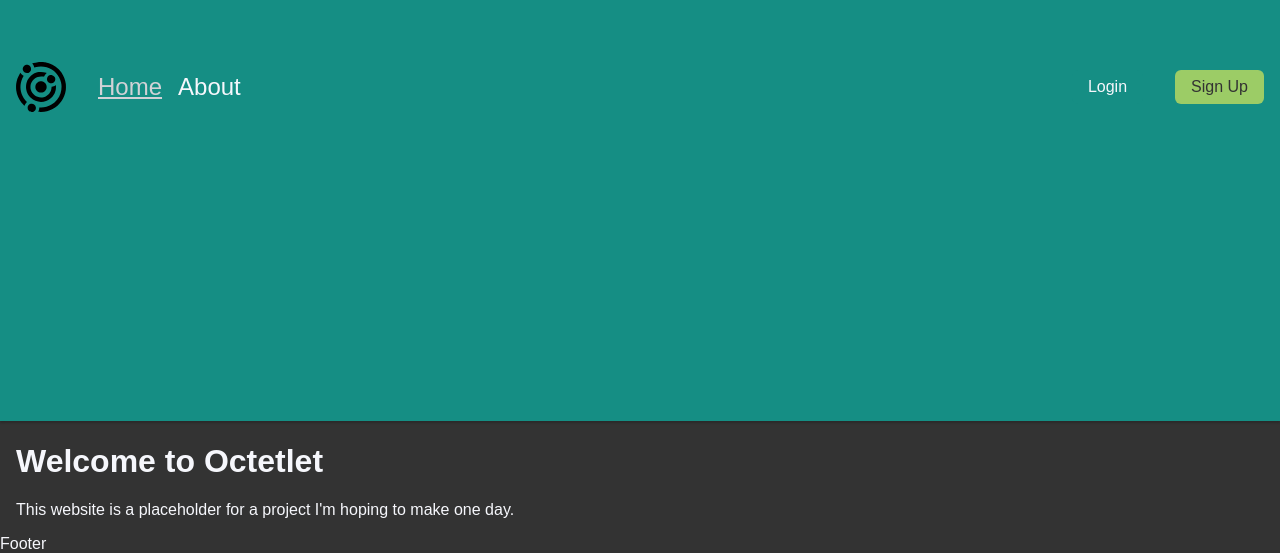
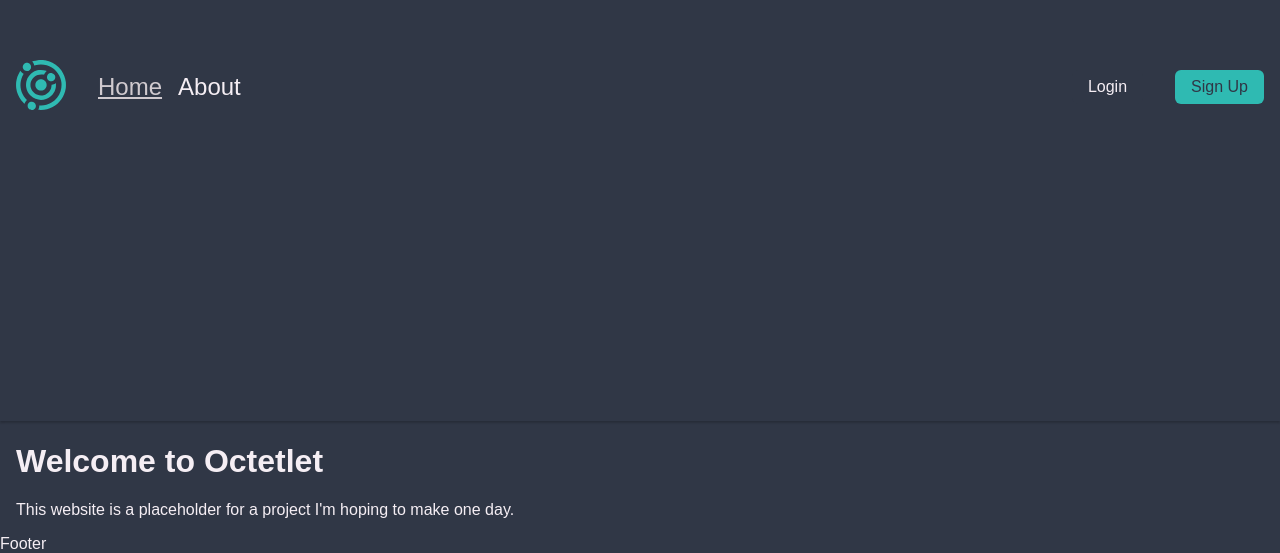
Before and after one commit to EjPlatzer/octetlet, a SvelteKit app: page / in a window 1280 px wide. Shown: the part 247-800 px from the top of the page. Built offline with nearby package versions, Linux system fonts and the light colour scheme.

Commit message:
Update theme colors

```diff
--- /dev/null
+++ b/src/lib/assets/Logo.svelte
@@ -0,0 +1,81 @@
+<a href="/">
+	<svg
+		version="1.0"
+		xmlns="http://www.w3.org/2000/svg"
+		width="512.000000pt"
+		height="512.000000pt"
+		viewBox="0 0 512.000000 512.000000"
+		preserveAspectRatio="xMidYMid meet"
+	>
+		<metadata> Created by potrace 1.16, written by Peter Selinger 2001-2019 </metadata>
+		<g
+			transform="translate(0.000000,512.000000) scale(0.100000,-0.100000)"
+			fill="#000000"
+			stroke="none"
+		>
+			<path
+				d="M2238 5105 c-163 -23 -307 -55 -438 -97 -69 -22 -128 -43 -133 -47
+-4 -4 11 -29 34 -55 58 -65 126 -188 150 -271 12 -38 23 -72 24 -73 2 -2 43 8
+92 22 386 113 792 114 1178 2 733 -211 1313 -832 1474 -1581 75 -348 55 -736
+-55 -1078 -155 -480 -493 -905 -926 -1166 -340 -204 -761 -315 -1133 -298
+l-122 5 -1 -74 c-3 -98 -25 -190 -69 -286 -20 -43 -33 -81 -29 -85 4 -4 100
+-9 214 -11 461 -9 855 82 1251 289 734 384 1224 1085 1347 1924 22 147 25 514
+6 650 -57 405 -198 785 -404 1096 -109 163 -186 258 -328 400 -381 384 -852
+627 -1395 721 -156 27 -587 35 -737 13z"
+			/>
+			<path
+				d="M969 4806 c-79 -32 -120 -59 -167 -110 -97 -105 -134 -258 -97 -400
+81 -312 477 -419 709 -192 86 84 126 180 126 307 0 184 -112 339 -288 400 -81
+28 -209 26 -283 -5z"
+			/>
+			<path
+				d="M2326 4084 c-185 -29 -408 -110 -561 -204 -338 -208 -594 -549 -691
+-922 -48 -186 -60 -453 -30 -638 56 -340 215 -636 466 -873 419 -394 1024
+-520 1567 -327 508 181 905 646 993 1165 28 160 33 465 8 465 -5 0 -30 -14
+-54 -31 -85 -58 -219 -108 -335 -124 l-46 -6 -6 -97 c-26 -451 -353 -847 -799
+-971 -568 -157 -1173 197 -1324 774 -31 120 -42 310 -25 425 63 407 355 753
+741 874 182 58 381 69 549 31 39 -9 77 -15 84 -12 7 3 21 27 31 53 31 77 101
+176 178 252 l70 70 -55 20 c-220 83 -524 113 -761 76z"
+			/>
+			<path
+				d="M376 3898 c-194 -321 -309 -655 -357 -1038 -19 -147 -16 -492 4 -635
+71 -482 246 -888 545 -1265 77 -96 283 -310 300 -310 5 0 17 21 27 48 33 87
+86 171 156 246 38 41 69 78 69 83 0 5 -23 31 -51 58 -83 81 -198 222 -271 335
+-350 536 -436 1199 -233 1806 48 144 119 302 183 407 23 37 42 69 42 71 0 2
+-30 22 -67 44 -86 51 -179 135 -228 206 -21 31 -41 56 -44 56 -4 0 -37 -51
+-75 -112z"
+			/>
+			<path
+				d="M3518 3780 c-290 -49 -437 -399 -275 -653 86 -134 255 -210 418 -187
+303 43 462 393 297 651 -62 97 -153 161 -264 184 -75 16 -105 17 -176 5z"
+			/>
+			<path
+				d="M2485 3144 c-132 -21 -239 -76 -335 -173 -87 -88 -123 -149 -150
+-257 -53 -207 0 -404 150 -554 120 -121 241 -171 410 -171 169 0 290 50 410
+171 150 150 203 347 150 554 -27 108 -63 169 -150 257 -78 80 -149 123 -249
+153 -57 17 -185 27 -236 20z"
+			/>
+			<path
+				d="M1520 839 c-119 -23 -237 -118 -293 -236 -27 -58 -32 -81 -35 -160
+-5 -134 32 -234 119 -322 88 -87 188 -124 322 -119 79 3 102 8 160 35 175 83
+271 267 238 457 -41 242 -265 393 -511 345z"
+			/>
+		</g>
+	</svg>
+</a>
+
+<style>
+	a {
+		text-decoration: none;
+		display: inline;
+	}
+
+	svg {
+		max-width: 50px;
+		max-height: 50px;
+	}
+
+	g {
+		fill: var(--theme-brand);
+	}
+</style>
--- a/src/routes/Header.svelte
+++ b/src/routes/Header.svelte
@@ -1,4 +1,5 @@
 <script lang="ts">
+	import Logo from '$lib/assets/Logo.svelte';
 	import { page } from '$app/stores';
 	import { SvelteToast, toast } from '@zerodevx/svelte-toast';
 
@@ -10,7 +11,7 @@
 
 <header>
 	<div class="header_links">
-		<img alt="" src="/images/octetlet-logo.svg" height={50} width={50} />
+		<Logo />
 		<nav>
 			{#each routes as { route, name }}
 				<a href={route} class={$page.route.id === route ? 'active' : ''}>{name}</a>
@@ -18,14 +19,10 @@
 		</nav>
 	</div>
 	<div class="header_actions">
+		<button type="button" on:click={() => toast.push('Login is not yet implemented')}>Login</button>
 		<button
 			type="button"
 			class="primary"
-			on:click={() => toast.push('Login is not yet implemented')}>Login</button
-		>
-		<button
-			type="button"
-			class="secondary"
 			on:click={() => toast.push('Sign Up is not yet implemented')}>Sign Up</button
 		>
 	</div>
@@ -33,8 +30,8 @@
 
 <style>
 	header {
-		background-color: var(--theme-primary);
-		color: var(--theme-text);
+		background-color: var(--theme-dark-shades);
+		color: var(--theme-light-shades);
 		padding: 1em;
 		display: flex;
 		flex-direction: row;
@@ -61,7 +58,7 @@
 	}
 
 	a {
-		color: var(--theme-text);
+		color: var(--theme-light-shades);
 		text-decoration: none;
 		font-size: 1.5rem;
 		transition: all 200ms;
@@ -78,14 +75,14 @@
 		cursor: default;
 	}
 
-	.primary {
-		background-color: var(--theme-primary);
-		color: var(--theme-text);
+	button {
+		background-color: var(--theme-dark-shades);
+		color: var(--theme-light-shades);
 	}
 
-	.secondary {
-		background-color: var(--theme-secondary);
-		color: var(--theme-background);
+	.primary {
+		background-color: var(--theme-brand);
+		color: var(--theme-dark-shades);
 	}
 
 	button:hover {
--- a/static/styles.css
+++ b/static/styles.css
@@ -1,19 +1,24 @@
 body {
 	/* Theme colors */
-	--theme-primary: #158e84;
-	--theme-secondary: #9ccc66;
-	--theme-error: #e44c65;
-	--theme-background: #333333;
-	--theme-text: #f6f7fc;
+	--theme-brand: #2fbab2;
+	--theme-light-accent: #79becc;
+	--theme-dark-accent: #7d7562;
+	--theme-dark-shades: #303746;
+	--theme-light-shades: #f5eef4;
+	--theme-info: #303746;
+	--theme-success: #42b26e;
+	--theme-warning: #c0a236;
+	--theme-danger: #f44336;
 
 	/* Toast settings */
-	--toastBackground: var(--theme-secondary);
+	--toastBackground: var(--theme-light-accent);
+	--toastColor: var(--theme-dark-shades);
 	--toastBarHeight: 0;
 
 	/* body styles */
-	background-color: var(--theme-background);
+	background-color: var(--theme-dark-shades);
 	font-family: sans-serif;
-	color: var(--theme-text);
+	color: var(--theme-light-shades);
 	margin: 0;
 	padding: 0;
 	box-sizing: border-box;
```
Also changed, not shown: static/images/octetlet-logo.svg (deleted).
